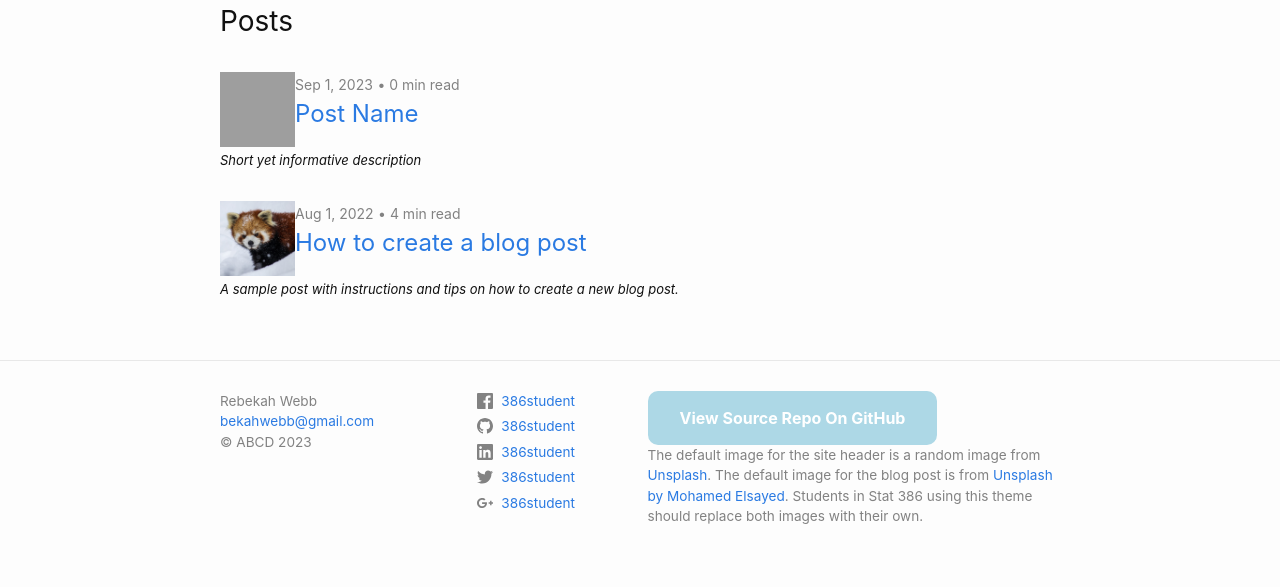
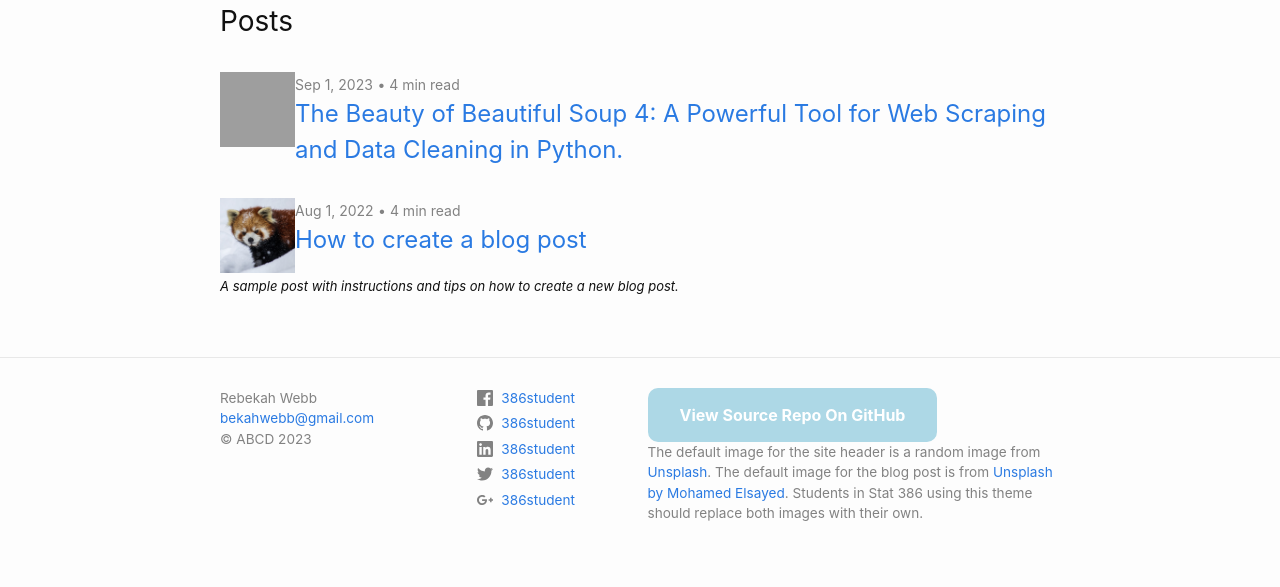
Before and after one commit to bekahwebb/bekahwebb.github.io, a Jekyll site: the page built from index.markdown, in a window 1280 px wide. Shown: the part 442-1029 px from the top of the page. Built offline with Jekyll 4.4.1, drawn with Linux system fonts in a browser that asks for light colours; some of the changed lines change nothing that is shown; grey boxes are pictures that could not be loaded.

Commit message:
Update 2023-09-01-first-post.md

```diff
--- a/_posts/2023-09-01-first-post.md
+++ b/_posts/2023-09-01-first-post.md
@@ -1,8 +1,109 @@
 ---
 layout: post
-title:  "Post Name"
-author: Your name
-description: Short yet informative description
+title:  "The Beauty of Beautiful Soup 4: A Powerful Tool for Web Scraping and Data Cleaning in Python."
+author: Rebekah Webb
+description:
 image: /assets/images/blog-image.jpg
 ---
-"Hello World!"
+Intro
+This is a simple tutorial to show how to use beautiful soup4 in python to parse HTML data. From their site {https://www.crummy.com/software/BeautifulSoup/} we learn that Beautiful Soup is a Python library for pulling data out of HTML and XML files.
+
+Let's start with an example of web scraping from a wikipedia table on production car speed records
+Before we begin this tutorial, open up your favorite python notetbook and begin trying out the code by installing these packages.  We import pandas for our code such as pd.read.  Next we import requests so that we may use the code below for for our page = requests.get(url).  From bs4 we import BeautifulSoup for webscraping.  Our last import will be used for our data cleaning code, re which is the Python module for regular expressions. Regular expressions are used for pattern matching and text manipulation.
+
+
+import pandas as pd
+import requests
+from bs4 import BeautifulSoup
+import re
+
+# Step 1: Scraping data
+url = 'https://en.wikipedia.org/wiki/Production_car_speed_record'
+page = requests.get(url)
+soup = BeautifulSoup(page.content, 'html.parser')
+table = soup.find('table', class_='wikitable')
+df = pd.read_html(str(table))[0]
+print(df.head())
+  Year       Make and model                  Top speed  \
+0  1894            Benz Velo        20 km/h (12 mph)[3]
+1  1949         Jaguar XK120  200.5 km/h (124.6 mph)[4]
+2  1955  Mercedes-Benz 300SL  242.5 km/h (150.7 mph)[6]
+3  1959  Aston Martin DB4 GT      245 km/h (152 mph)[7]
+4  1963     Iso Grifo GL 365      259 km/h (161 mph)[8]
+
+                                              Engine Number built  \
+0  1,045 cm3 (63.8 cu in) single-cylinder 1.1 kW ...         1200
+1  3,442 cm3 (210.0 cu in) inline-6 119 kW (162 P...        12000
+2  2,996 cm3 (182.8 cu in) inline-6 158 kW (215 P...         1400
+3  3,670 cm3 (224 cu in) inline-6 225 kW (306 PS;...           75
+4  5,354 cm3 (326.7 cu in) V8 268 kW (365 PS; 360...     over 400
+
+                                             Comment
+0                               First production car
+1  Some publications cite the XK120's timed top s...
+2  Two-way average speed tested by Automobil Revu...
+3              Tested by Autosport in December 1961.
+4  Tested by Autocar in 1966. A total of 412 Iso ...
+
+we have some cleaning to do to organize our table so that our headings are in a row together and we get rid of extra dots etc.
+
+Here's code to clean our table
+# Step 2: Cleaning data
+df = df.rename(columns={'Number\nbuilt[10]': 'Number built'})
+df = df[['Year', 'Make and model', 'Top speed', 'Number built']]
+df['Top speed'] = df['Top speed'].apply(lambda x: re.findall('\d+\.?\d*', x)[0])
+df['Top speed'] = df['Top speed'].astype(float)
+print(df.head())
+ Year       Make and model  Top speed Number built
+0  1894            Benz Velo       20.0         1200
+1  1949         Jaguar XK120      200.5        12000
+2  1955  Mercedes-Benz 300SL      242.5         1400
+3  1959  Aston Martin DB4 GT      245.0           75
+4  1963     Iso Grifo GL 365      259.0     over 400
+
+Better much better
+
+Now let's scrape data from the provo wikipedia page with this url address and the same code as above but specify the table we want, I wanted table 4 to look at the top Employers in Provo, no shocker that BYU is the #1 employer.
+# Step 1: Scraping data
+url = 'https://en.wikipedia.org/wiki/Provo,_Utah'
+page = requests.get(url)
+soup = BeautifulSoup(page.content, 'html.parser')
+tables = soup.find_all('table')
+table = tables[4]  # Select the second table (0-based index)
+df = pd.read_html(str(table))[0]
+print(df)
+    #                             Employer # of Employees
+0   1             Brigham Young University    5,000-6,999
+1   2  Utah Valley Regional Medical Center    3,000-3,999
+2   3                               Vivint    3,000-3,999
+3   4                         Arm Security    1,000-1,999
+4   5                        Revere Health    1,000-1,999
+5   6                       Chrysalis Utah    1,000-1,999
+6   7                            Qualtrics    1,000-1,999
+7   8                      RBD Acquisition    1,000-1,999
+8   9              Frontier Communications        500-999
+9  10                Nu Skin International        500-999
+
+I did a little cleaning to get rid of the number row and rename the number of employees column
+# Rename the 'Employee' column
+df = df.rename(columns={'# of Employees': 'Number of Employees'})
+# Select specific columns
+df = df[['Employer', 'Number of Employees']]
+# Print the cleaned DataFrame
+print(df)
+
+                             Employer Number of Employees
+0             Brigham Young University         5,000-6,999
+1  Utah Valley Regional Medical Center         3,000-3,999
+2                               Vivint         3,000-3,999
+3                         Arm Security         1,000-1,999
+4                        Revere Health         1,000-1,999
+5                       Chrysalis Utah         1,000-1,999
+6                            Qualtrics         1,000-1,999
+7                      RBD Acquisition         1,000-1,999
+8              Frontier Communications             500-999
+9                Nu Skin International             500-999
+
+I encourage you to use step 1 to find your own pages to scrape, and find the specific table that you want to use, and then do step 2 to clean your data and make the table look how you want.
+
+Conclusion: Web scraping can be fun, and the actual scraping does not require too much effort but the cleaning can be trickier and requires more effort.  Beautiful soup is a great tool to use in python to web scrape an html.
```
